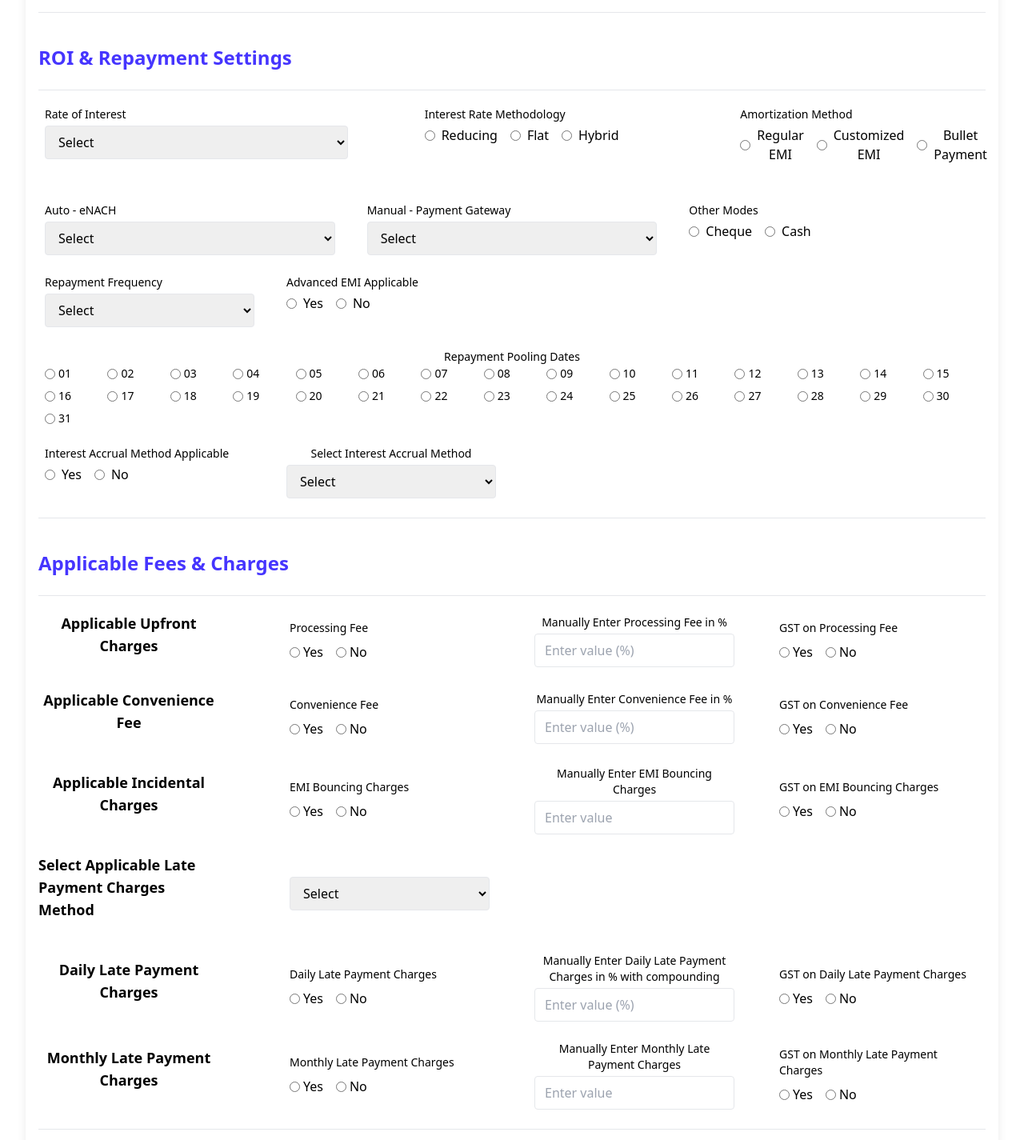
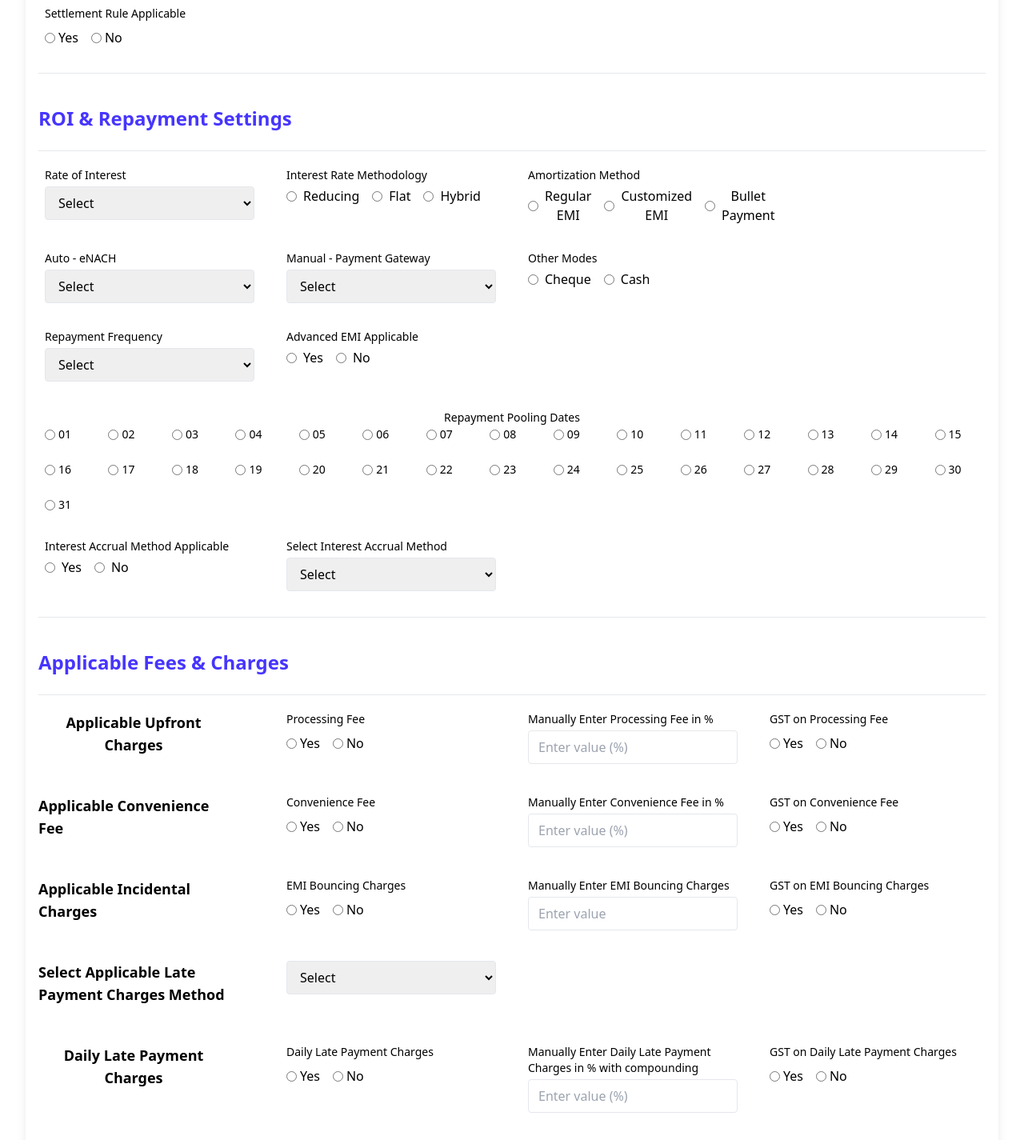
Before and after one commit to atharvrajmane/ProductMasterFrontent, a React (Vite) app: page / in a window 1280 px wide. Shown: the part 660-2085 px from the top of the page at 80% size. Built offline with nearby package versions, Linux system fonts and the light colour scheme.

Commit message:
Mobile responsive

```diff
--- a/src/components/ProductBasicDetailsForm.jsx
+++ b/src/components/ProductBasicDetailsForm.jsx
@@ -2,7 +2,6 @@ import React, { useState } from 'react';
 
 const ProductBasicDetailsForm = () => {
   const [formData, setFormData] = useState({
-    // Product Basic Details
     productCategory: '',
     productName: 'Bullet Loan',
     repaymentCategory: '',
@@ -162,7 +161,7 @@ const renderRadioGroup = (label, name, options) => (
 
   const renderManualInput = (label, name, suffix = '') => (
     <div className="flex flex-col px-2">
-      <label className="text-sm font-medium mb-1">{label}</label>
+      <label className="text-sm text-left font-medium mb-1">{label}</label>
       <input
         type="text"
         name={name}
@@ -182,7 +181,8 @@ const renderManualInput = (label, name, suffix = '') => (
         {/* Product Basic Details */}
         <h2 className="text-2xl font-bold mb-6 text-[#4635FE] text-left">Product Basic Details</h2>
         <hr className='mb-5'></hr>
-        <div className="grid grid-cols-4 gap-6 mb-8">
+        <div className="grid grid-cols-1 sm:grid-cols-2 md:grid-cols-3 lg:grid-cols-4 gap-6 mb-8">
+
           {renderDropdown('Product Category', 'productCategory')}
           <div className="flex flex-col w-full px-2">
             <label className="text-sm text-left font-medium mb-1">Name of Product</label>
@@ -203,7 +203,8 @@ const renderManualInput = (label, name, suffix = '') => (
           {renderDropdown('Max. Loan Amount Permitted', 'maxAmount')}
         </div>
 
-        <div className="grid grid-cols-5 gap-6 mb-8">
+        <div className="grid grid-cols-1 sm:grid-cols-2 md:grid-cols-3 lg:grid-cols-4 gap-6 mb-8">
+
           {renderYesNo('Automatic Closure On Maturity', 'automaticClosure')}
           {renderYesNo('Loan Renewal/Re-scheduling Is Permitted', 'loanRenewal')}
           {renderYesNo('Pre Closure Is Permitted', 'preClosure')}
@@ -223,7 +224,8 @@ const renderManualInput = (label, name, suffix = '') => (
         {/* ROI & Repayment Settings */}
         <h2 className="text-2xl font-bold mb-6 text-[#4635FE] text-left">ROI & Repayment Settings</h2>
         <hr className='mb-5'></hr>
-            <div className="grid grid-cols-3 gap-30 mb-6">
+        <div className="grid grid-cols-1 sm:grid-cols-2 md:grid-cols-3 lg:grid-cols-4 gap-6 mb-8">
+
           <div className="flex flex-col px-2">
             <label className="text-sm text-left font-medium mb-1">Rate of Interest</label>
             <select name="rateOfInterest" value={formData.rateOfInterest} onChange={handleChange} className="border rounded px-3 py-2">
@@ -232,19 +234,15 @@ const renderManualInput = (label, name, suffix = '') => (
               <option value="Floating">Floating</option>
             </select>
           </div>
+            {renderRadioGroup('Interest Rate Methodology', 'interestMethodology', ['Reducing', 'Flat', 'Hybrid'])}
+            {renderRadioGroup('Amortization Method', 'amortizationMethod', ['Regular EMI', 'Customized EMI', 'Bullet Payment'])}
 
-                  <div className=" ml-20 gap-6 mb-6">
-                    {renderRadioGroup('Interest Rate Methodology', 'interestMethodology', ['Reducing', 'Flat', 'Hybrid'])}
-                  </div>
-
-                  <div className=" ml-20 gap-3 mb-6">
-                    {renderRadioGroup('Amortization Method', 'amortizationMethod', ['Regular EMI', 'Customized EMI', 'Bullet Payment'])}
-                  </div>
         </div>
 
 
 
-        <div className="grid grid-cols-3 gap-6 mb-6">
+        <div className="grid grid-cols-1 sm:grid-cols-2 md:grid-cols-3 lg:grid-cols-4 gap-6 mb-8">
+
           <div className="flex flex-col px-2">
             <label className="text-sm text-left font-medium mb-1">Auto - eNACH</label>
             <select name="repaymentModeAuto" value={formData.repaymentModeAuto} onChange={handleChange} className="border rounded px-3 py-2">
@@ -264,7 +262,8 @@ const renderManualInput = (label, name, suffix = '') => (
           {renderRadioGroup('Other Modes', 'repaymentModeOther', ['Cheque', 'Cash'])}
         </div>
 
-        <div className="grid grid-cols-4 gap-6 mb-6">
+     <div className="grid grid-cols-1 sm:grid-cols-2 md:grid-cols-3 lg:grid-cols-4 gap-6 mb-8">
+
           <div className="flex flex-col px-2">
             <label className="text-sm text-left font-medium mb-1">Repayment Frequency</label>
             <select name="repaymentFrequency" value={formData.repaymentFrequency} onChange={handleChange} className="border rounded px-3 py-2">
@@ -279,7 +278,8 @@ const renderManualInput = (label, name, suffix = '') => (
 
         <div className="mb-6 px-2">
           <label className="text-sm text-left font-medium mb-2">Repayment Pooling Dates</label>
-          <div className="grid grid-cols-15 gap-2">
+          <div className="grid grid-cols-5 sm:grid-cols-5 md:grid-cols-10 lg:grid-cols-15 gap-6 mb-8">
+
             {Array.from({ length: 31 }, (_, i) => {
               const day = String(i + 1).padStart(2, '0');
               return (
@@ -300,10 +300,11 @@ const renderManualInput = (label, name, suffix = '') => (
 
         </div>
 
-        <div className="grid grid-cols-4 gap-6 mb-6">
+        <div className="grid grid-cols-1 sm:grid-cols-2 md:grid-cols-3 lg:grid-cols-4 gap-6 mb-8">
+
           {renderRadioGroup('Interest Accrual Method Applicable', 'interestAccrualApplicable', ['Yes', 'No'])}
           <div className="flex flex-col px-2">
-            <label className="text-sm font-medium mb-1">Select Interest Accrual Method</label>
+            <label className="text-sm text-left font-medium mb-1">Select Interest Accrual Method</label>
             <select name="interestAccrualMethod" value={formData.interestAccrualMethod} onChange={handleChange} className="border rounded px-3 py-2">
               <option value="">Select</option>
               <option value="Daily">Daily</option>
@@ -319,7 +320,8 @@ const renderManualInput = (label, name, suffix = '') => (
         <hr className='mb-5'></hr>
 
         {/* Upfront Charges */}
-        <div className="mb-6 grid grid-cols-4 gap-10 items-center">
+        <div className="grid grid-cols-1 sm:grid-cols-2 md:grid-cols-3 lg:grid-cols-4 gap-6 mb-8">
+
           <h3 className="text-lg font-semibold mb-4 mr-10">Applicable Upfront Charges</h3>
           {/* <div className="grid grid-cols-3 gap-10"> */}
           {renderYesNo('Processing Fee', 'processingFee')}
@@ -329,8 +331,9 @@ const renderManualInput = (label, name, suffix = '') => (
         </div>
 
         {/* Convenience Fee */}
-        <div className="mb-6 grid grid-cols-4 gap-10 items-center">
-          <h3 className="text-lg font-semibold mb-4 mr-10">Applicable Convenience Fee</h3>
+       <div className="grid grid-cols-1 sm:grid-cols-2 md:grid-cols-3 lg:grid-cols-4 gap-6 mb-8">
+
+          <h3 className="text-lg text-left font-semibold mb-4 mr-10">Applicable Convenience Fee</h3>
           {/* <div className="grid grid-cols-3 gap-10"> */}
           {renderYesNo('Convenience Fee', 'convenienceFee')}
           {renderManualInput('Manually Enter Convenience Fee in %', 'manualConvenienceFee', ' (%)')}
@@ -339,8 +342,9 @@ const renderManualInput = (label, name, suffix = '') => (
         </div>
 
         {/* Incidental Charges */}
-        <div className="mb-6 grid grid-cols-4 gap-10 items-center">
-          <h3 className="text-lg font-semibold mb-4 mr-10">Applicable Incidental Charges</h3>
+       <div className="grid grid-cols-1 sm:grid-cols-2 md:grid-cols-3 lg:grid-cols-4 gap-6 mb-8">
+
+          <h3 className="text-lg text-left font-semibold mb-4 mr-10">Applicable Incidental Charges</h3>
           {/* <div className="grid grid-cols-3 gap-10"> */}
           {renderYesNo('EMI Bouncing Charges', 'emiBouncingCharges')}
           {renderManualInput('Manually Enter EMI Bouncing Charges', 'manualEmiBouncingCharges')}
@@ -349,7 +353,8 @@ const renderManualInput = (label, name, suffix = '') => (
         </div>
 
         {/* Late Payment Charges Method */}
-        <div className="mb-6 grid grid-cols-4 gap-10 items-center">
+        <div className="grid grid-cols-1 sm:grid-cols-2 md:grid-cols-3 lg:grid-cols-4 gap-6 mb-8">
+
           <h3 className="text-lg text-left font-semibold mb-4 mr-10">Select Applicable Late Payment Charges Method</h3>
           {/* <div className="grid grid-cols-3 gap-10"> */}
           <div className="flex flex-col px-2 col-span-1">
@@ -370,7 +375,8 @@ const renderManualInput = (label, name, suffix = '') => (
         </div>
 
         {/* Daily Late Payment Charges */}
-        <div className="mb-6 grid grid-cols-4 gap-10 items-center">
+        <div className="grid grid-cols-1 sm:grid-cols-2 md:grid-cols-3 lg:grid-cols-4 gap-6 mb-8">
+
           <h3 className="text-lg font-semibold mb-4 mr-10">Daily Late Payment Charges</h3>
           {/* <div className="grid grid-cols-3 gap-10"> */}
           {renderYesNo('Daily Late Payment Charges', 'dailyLateCharges')}
@@ -380,8 +386,9 @@ const renderManualInput = (label, name, suffix = '') => (
         </div>
 
         {/* Monthly Late Payment Charges */}
-        <div className="mb-6 grid grid-cols-4 gap-10 items-center">
-          <h3 className="text-lg font-semibold mb-4 mr-10">Monthly Late Payment Charges</h3>
+       <div className="grid grid-cols-1 sm:grid-cols-2 md:grid-cols-3 lg:grid-cols-4 gap-6 mb-8">
+
+          <h3 className="text-lg text-left font-semibold mb-4 mr-10">Monthly Late Payment Charges</h3>
           {/* <div className="grid grid-cols-3 gap-10"> */}
           {renderYesNo('Monthly Late Payment Charges', 'monthlyLateCharges')}
           {renderManualInput('Manually Enter Monthly Late Payment Charges', 'manualMonthlyLateCharges')}
@@ -397,7 +404,8 @@ const renderManualInput = (label, name, suffix = '') => (
         {/* Section 1: Credit Information Company */}
         <h2 className="text-2xl font-bold text-left mb-6 text-[#4635FE]">Credit Information Company & Product Code</h2>
         <hr className="mb-5" />
-        <div className="grid grid-cols-4 gap-6 mb-8">
+        <div className="grid grid-cols-1 sm:grid-cols-2 md:grid-cols-3 lg:grid-cols-4 gap-6 mb-8">
+
           {renderDropdown('Select Credit Information Company', 'creditCompany', ['CIBIL', 'Experian', 'Equifax', 'CRIF'])}
           {renderDropdown('Select CIC Product Code', 'cicProductCode', ['Code 1', 'Code 2', 'Code 3'])}
         </div>
@@ -405,10 +413,11 @@ const renderManualInput = (label, name, suffix = '') => (
         {/* Section 2: Business Rule Engine */}
         <h2 className="text-2xl font-bold mb-6 text-left text-[#4635FE]">Business Rule Engine – Credit Approval Decision</h2>
         <hr className="mb-5" />
-        <div className="grid grid-cols-4 gap-6 mb-8">
+       <div className="grid grid-cols-1 sm:grid-cols-2 md:grid-cols-3 lg:grid-cols-4 gap-6 mb-8">
+
           {renderDropdown('Product Category', 'productCategory', ['Loan', 'Credit'])}
           <div className="flex flex-col px-2 w-full">
-            <label className="text-sm font-medium mb-1">Name of Product</label>
+            <label className="text-sm text-left font-medium mb-1">Name of Product</label>
             <input
               type="text"
               name="productName"
@@ -418,13 +427,13 @@ const renderManualInput = (label, name, suffix = '') => (
             />
           </div>
           {renderDropdown('Min Borrowers Age Required', 'minAge', ['18', '19', '20', '21'])}
-          {renderDropdown('Max Borrowers Age Allowed', 'maxAge', ['55','56','57','58','59','60','61','62','63','64','65'])}
+          {renderDropdown('Max Borrowers Age Allowed', 'maxAge', ['55', '56', '57', '58', '59', '60', '61', '62', '63', '64', '65'])}
           {renderDropdown('Borrowers Type of Income Source', 'incomeSource', ['Salaried', 'Self-employed', 'Pension'])}
           {renderDropdown('Borrowers Income Requirements', 'incomeRequirement', ['> ₹25,000', '> ₹50,000', '> ₹75,000'])}
           {renderDropdown('FOIR (%)', 'foir', ['40%', '45%', '50%', '55%', '60%', '65%', '70%', '75%'])}
           {renderYesNo('-1 Credit Score Eligibility', 'minusOneScoreEligible')}
-          {renderDropdown('Minimum Credit Score Required', 'minCreditScore', ['650','665','680','690','700','730','750'])}
-          {renderDropdown('In Between Credit Score Required', 'inBetweenCreditScore', ['660-700','670-720','680-730'])}
+          {renderDropdown('Minimum Credit Score Required', 'minCreditScore', ['650', '665', '680', '690', '700', '730', '750'])}
+          {renderDropdown('In Between Credit Score Required', 'inBetweenCreditScore', ['660-700', '670-720', '680-730'])}
           {renderDropdown('Eligibility Based on Credit Score', 'creditScoreEligibility', ['Strict', 'Flexible'])}
           {renderYesNo('Over Due Acceptable', 'overdueAcceptable')}
           {renderDropdown('Accepted Late Payment in Credit Score', 'acceptedLatePayment', Array.from({ length: 11 }, (_, i) => `${i}`))}
@@ -437,12 +446,14 @@ const renderManualInput = (label, name, suffix = '') => (
         <h2 className="text-2xl font-bold text-left mb-6 text-[#4635FE]">Source of Funds</h2>
         <hr className="mb-5" />
 
-        <div className="grid grid-cols-4 gap-6 mb-8">
+        <div className="grid grid-cols-1 sm:grid-cols-2 md:grid-cols-3 lg:grid-cols-4 gap-6 mb-8">
+
           {renderDropdown('Source of Funds', 'sourceOfFunds', ['Bank', 'NBFC', 'Private Equity', 'Other'])}
           {renderYesNo('Co-Lending Facility', 'coLendingFacility')}
         </div>
 
-        <div className="grid grid-cols-4 gap-6 mb-8">
+       <div className="grid grid-cols-1 sm:grid-cols-2 md:grid-cols-3 lg:grid-cols-4 gap-6 mb-8">
+
           {renderDropdown('Select 1st Co-Lending NBFC', 'firstNBFC', ['NBFC A', 'NBFC B', 'NBFC C'])}
           {renderDropdown('Select 1st Co-Lending NBFC Share %', 'firstNBFCShare', ['10%', '20%', '30%', '40%', '50%'])}
           {renderDropdown('Select 2nd Co-Lending NBFC', 'secondNBFC', ['NBFC X', 'NBFC Y', 'NBFC Z'])}
```
Also changed, not shown: 1 other file (tests, documents, lock files or other folders). Lines whose indentation alone changed are shown as unchanged.
